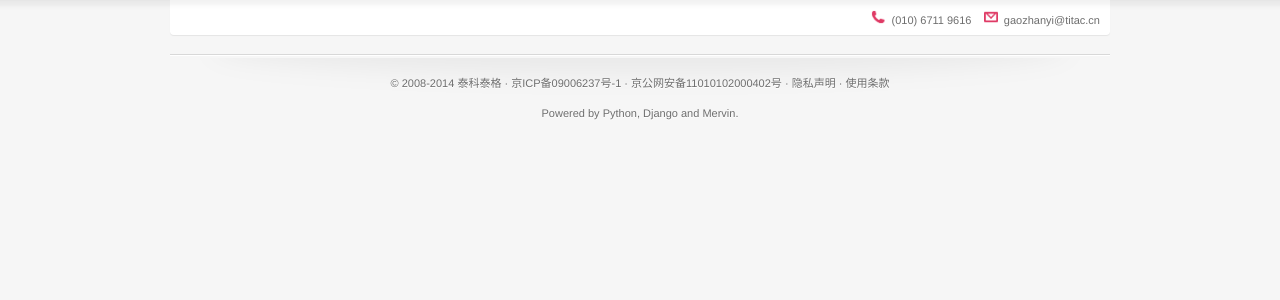
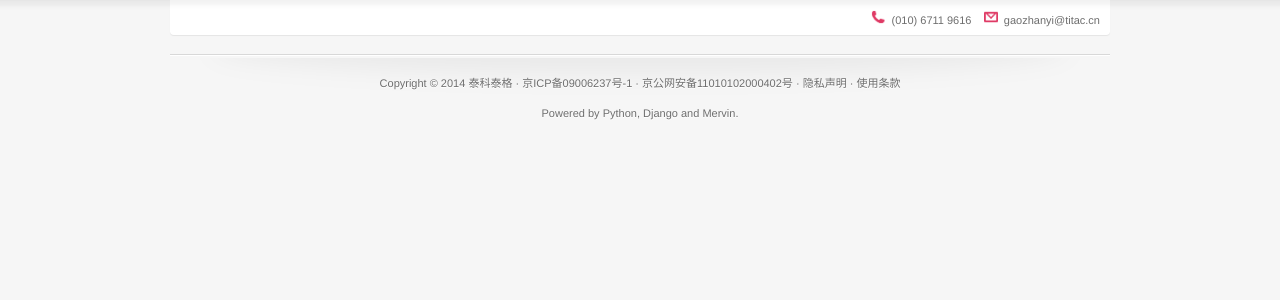
Before and after one commit to mervinkid/titacweb, a Django app: page /career/ in a window 1280 px wide. Shown: the part 86-386 px from the top of the page. Run offline with Django 3.2, Linux system fonts and the light colour scheme; data that the repository does not hold is empty.

Commit message:
自动获取当前年份生成页面版权信息

```diff
--- a/portal/admin.py
+++ b/portal/admin.py
@@ -6,6 +6,7 @@ class GlobalSettingAdmin(admin.ModelAdmin):
     model = GlobalSetting
     ordering = ['key']
     list_display = ('key', 'value', 'update')
+    list_filter = ['update']
 
 class SlideAdmin(admin.ModelAdmin):
     model = Slide
--- a/portal/templates/base/copyright.html
+++ b/portal/templates/base/copyright.html
@@ -1,3 +1,3 @@
 {% load staticfiles %}
-                <p>&copy;&nbsp;2008-2014&nbsp;泰科泰格&nbsp;&middot;&nbsp;<a href="http://www.beianbeian.com/beianxinxi/df16f6e7-8670-4d8a-94b1-ac71c8ee50ce.html" target="_blank">京ICP备09006237号-1</a>&nbsp;&middot;&nbsp;京公网安备11010102000402号&nbsp;&middot;&nbsp;<a href="/privacy">隐私声明</a>&nbsp;&middot;&nbsp;<a href="/term">使用条款</a></p>
+                <p>Copyright&nbsp;&copy;&nbsp;{{ year }}&nbsp;泰科泰格&nbsp;&middot;&nbsp;<a href="http://www.beianbeian.com/beianxinxi/df16f6e7-8670-4d8a-94b1-ac71c8ee50ce.html" target="_blank">京ICP备09006237号-1</a>&nbsp;&middot;&nbsp;京公网安备11010102000402号&nbsp;&middot;&nbsp;<a href="/privacy">隐私声明</a>&nbsp;&middot;&nbsp;<a href="/term">使用条款</a></p>
                 <p>Powered&nbsp;by&nbsp;<a href="http://www.python.org" target="_blank">Python</a>,&nbsp;<a href="https://www.djangoproject.com" target="_blank">Django</a>&nbsp;and&nbsp;<a href="http://weibo.com/perfeeday" target="_blank">Mervin</a>.</p>
--- a/portal/views.py
+++ b/portal/views.py
@@ -1,4 +1,5 @@
 #coding=utf-8
+import datetime
 from django.shortcuts import render
 from django.conf import settings
 from portal.models import GlobalSetting, Slide
@@ -118,10 +119,13 @@ def init_context(current):
         keyword = GlobalSetting.objects.get(key='keyword').value
     except:
         keyword = ''
+    #获取当前年份
+    year = datetime.datetime.now().year
     context = {
         'current': current,
         'debug': debug,
         'keyword': keyword,
+        'year': year
     }
     return context
 
```
